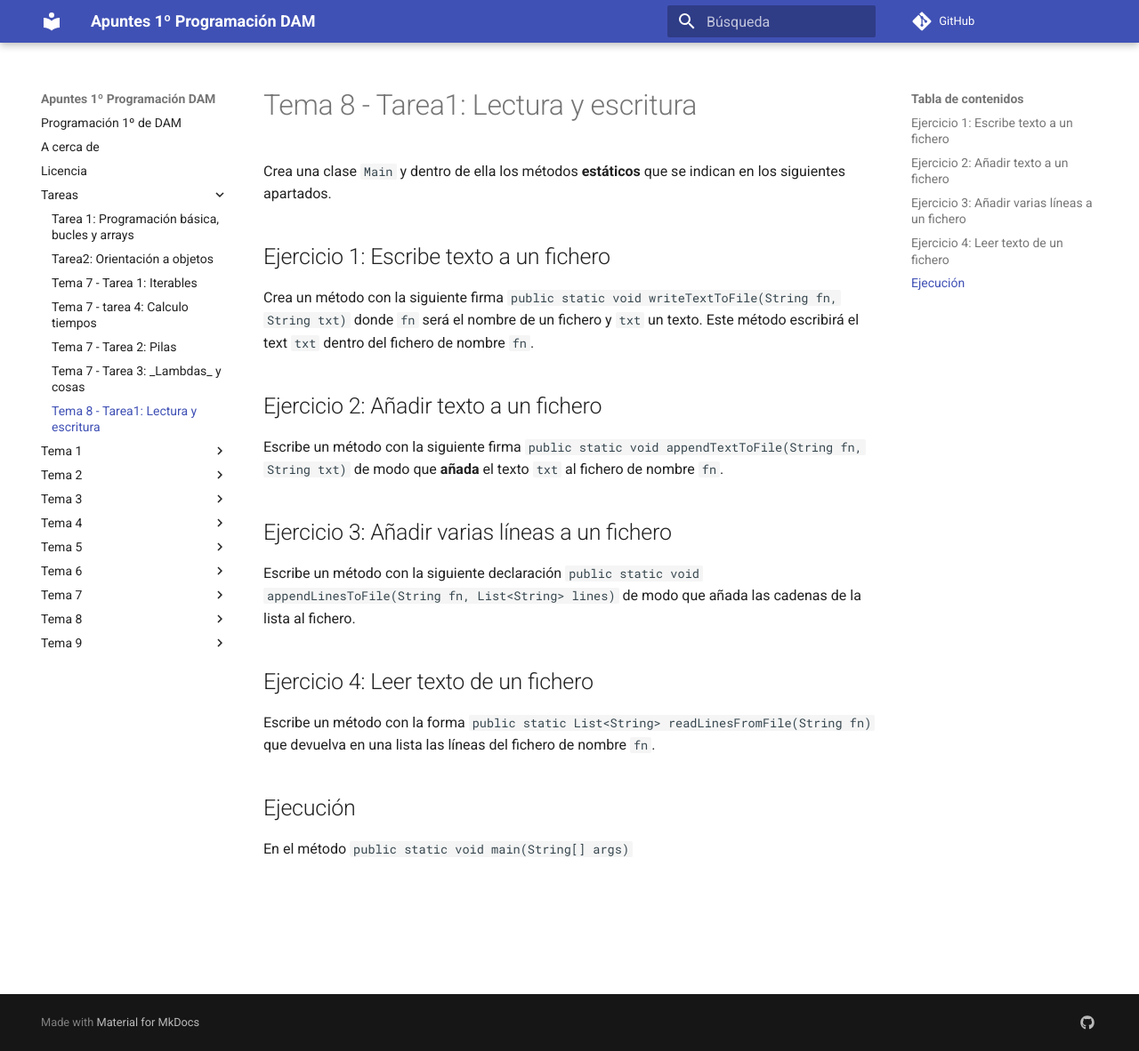
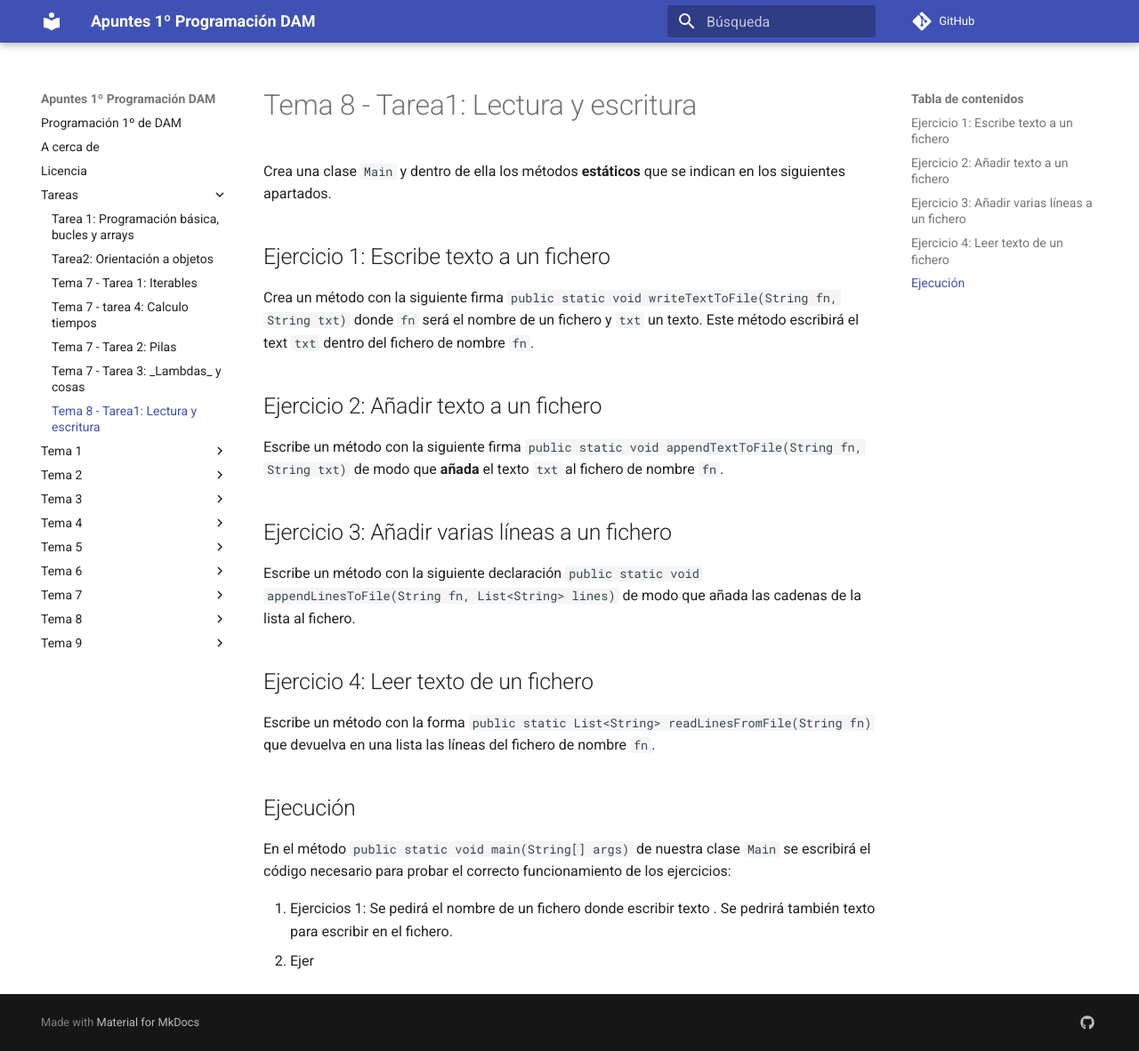
Before and after one commit to mmourazos/DAM_PR_Apuntes, an MkDocs documentation site: the page built from docs/Tareas/Tarea 7 - Enunciado.md, in a window 1280 px wide and 1182 px high. Shown: the whole window at 89% size. Built offline with MkDocs 1.6.1 and Material for MkDocs 9.7.7, drawn with Linux system fonts in a browser that asks for light colours; comment, search, counter and statistics services are not loaded.

Commit message:
Tareas y apuntes (tema8)

```diff
--- a/docs/Tareas/Tarea 7 - Enunciado.md
+++ b/docs/Tareas/Tarea 7 - Enunciado.md
@@ -20,4 +20,7 @@ Escribe un método con la forma `public static List<String> readLinesFromFile(St
 
 ## Ejecución
 
-En el método `public static void main(String[] args)`
+En el método `public static void main(String[] args)` de nuestra clase `Main` se escribirá el código necesario para probar el correcto funcionamiento de los ejercicios:
+
+1. Ejercicios 1: Se pedirá el nombre de un fichero donde escribir texto . Se pedrirá también texto para escribir en el fichero.
+2. Ejer
```
Also changed, not shown: docs/Tema 7/Tema 7.3 - El tiempo.md (+1 -1 lines), docs/Tema 7/Tema 7.4 - Mapas.md (added, +42 -0 lines), docs/Tema 7/Tema 7.5 - EXTRA - Lambdas.md (renamed from docs/Tema 7/Tema 7.3 - Lambdas.md, +1 -1 lines), docs/Tema 8/Tema - 8.1 - Acceso al sistema de ficheros.md (added, +1 -0 lines), docs/Tema 8/Tema - 8.0 - Lectura y escritura a disco.md (renamed from docs/Tema 8/T8.0 - Lectura y escritura a disco.md), 2 other files.
